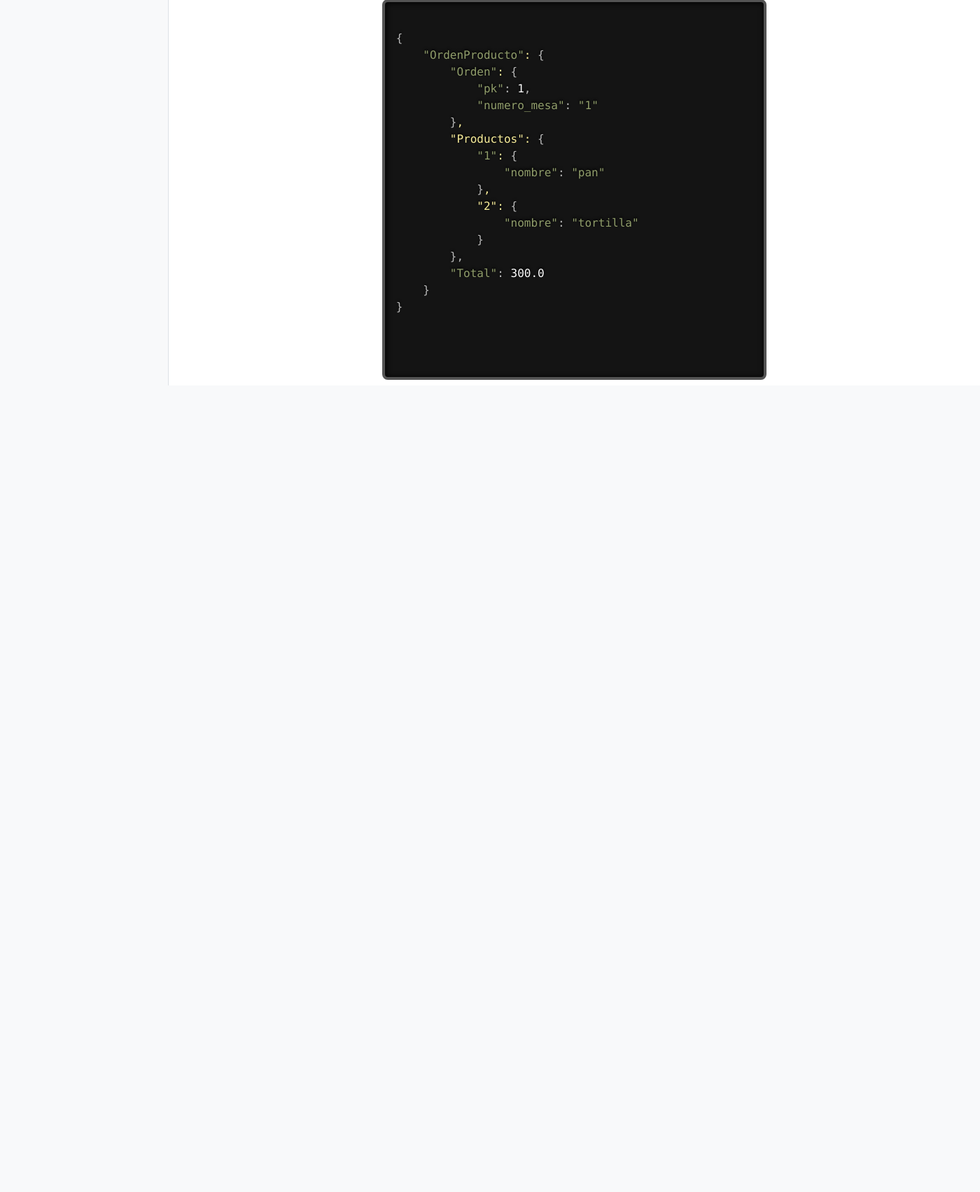
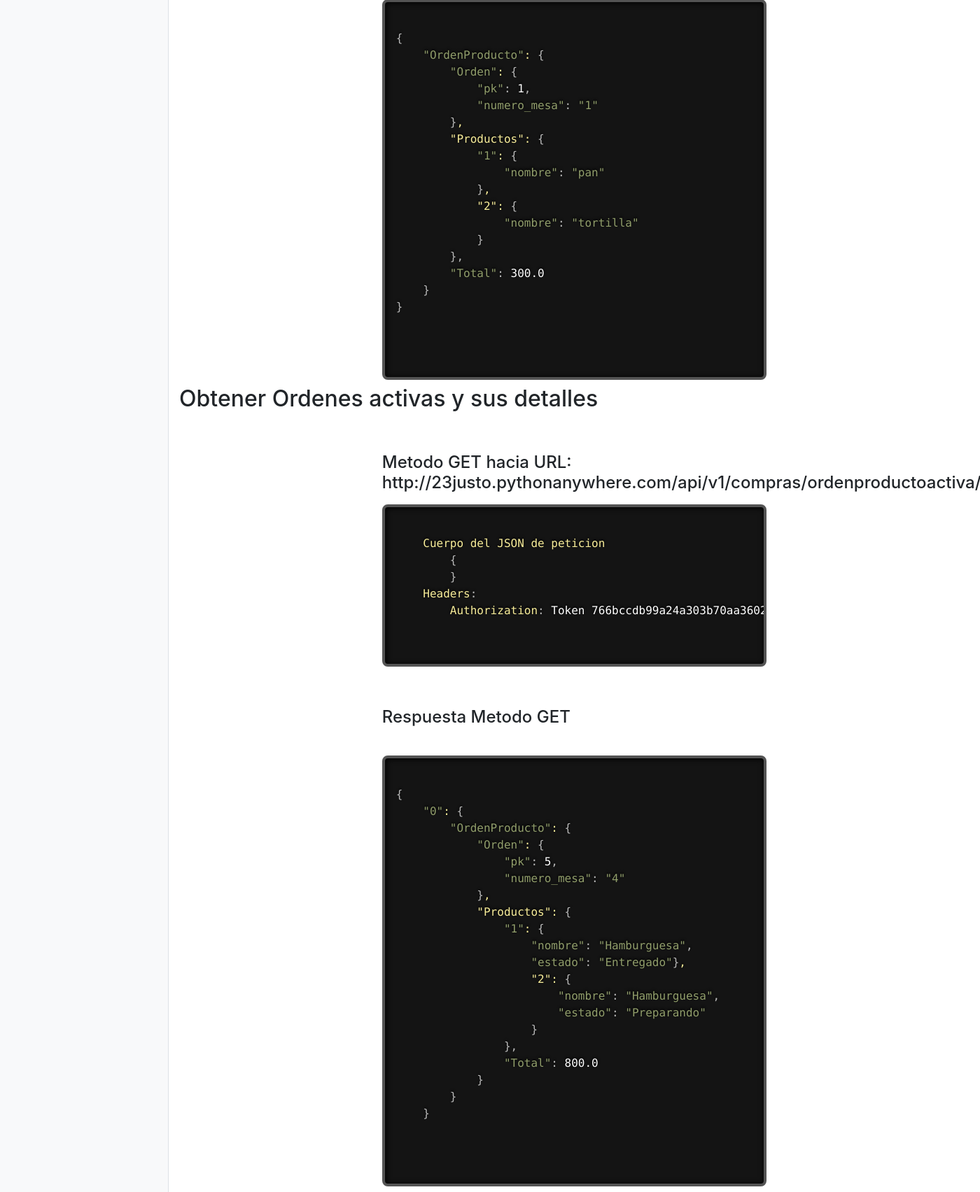
Before and after one commit to 23justo/restaurante-api, a Django app: page /orden/ in a window 1400 px wide. Shown: the part 1626-3330 px from the top of the page at 70% size. Before the commit the page ends 2177 px from the top, so only its background shows below. Run offline with Django 3.2, Linux system fonts and the light colour scheme; parts of the project's set-up code (start-up, migrations or seed data) failed here and were passed over; some libraries are stand-ins or nearby versions.

Commit message:
funcion activas

```diff
--- a/Compras/urls.py
+++ b/Compras/urls.py
@@ -6,6 +6,7 @@ urlpatterns = [
     url(r'^orden/$',OrdenList.as_view(), name='OrdenList'),
     url(r'^ordenactiva/$',OrdenListActivas.as_view(), name='OrdenListActivas'),
     url(r'^ordenproducto/$',OrdenProductoList.as_view(), name='OrdenProductoList'),
+    url(r'^ordenproductoactiva/$',OrdenProductoActiva, name='OrdenProductoActiva'),
     url(r'^factura/$',FacturaList.as_view(), name='FacturaList'),
     url(r'^factura/facturar/(?P<pk>\d+)$',facturar, name='Facturar'),
     # ----------- fin urls base -------------------------------------------
--- a/Templates/Templates/orden.html
+++ b/Templates/Templates/orden.html
@@ -99,5 +99,58 @@ Listado de Ordenes
                         </div>
                     </div>
         </div>
+        <div>
+            <h2>Obtener Ordenes activas y sus detalles</h2>
+            <div class="row  justify-content-center">
+                <div class="col-md-6">
+                        <h4 style="padding-top:50px;">Metodo GET hacia URL:<br>http://23justo.pythonanywhere.com/api/v1/compras/ordenproductoactiva/</h4>
+                </div>
+            </div>
+            <div class="row  justify-content-center">
+
+                <div class="col-md-6">
+                    <pre>
+                        <code class="language-css">
+    Cuerpo del JSON de peticion
+        {
+        }
+    Headers:
+        Authorization: Token 766bccdb99a24a303b70aa3602d94c009f552bf2
+                        </code>
+                    </pre>
+                </div>
+            </div>
+            <div class="row  justify-content-center">
+                    <div class="col-md-6">
+                            <h4 style="padding-top:50px;">Respuesta Metodo GET</h4><br>
+                            <pre>
+                                    <code class="language-css">
+{
+    "0": {
+        "OrdenProducto": {
+            "Orden": {
+                "pk": 5,
+                "numero_mesa": "4"
+            },
+            "Productos": {
+                "1": {
+                    "nombre": "Hamburguesa",
+                    "estado": "Entregado"},
+                    "2": {
+                        "nombre": "Hamburguesa",
+                        "estado": "Preparando"
+                    }
+                },
+                "Total": 800.0
+            }
+        }
+    }
+
+                                    </code>
+                                </pre>
+
+                    </div>
+                </div>
+    </div>
 
     {% endblock %}
```
Also changed, not shown: Compras/views.py (+44 -1 lines).
